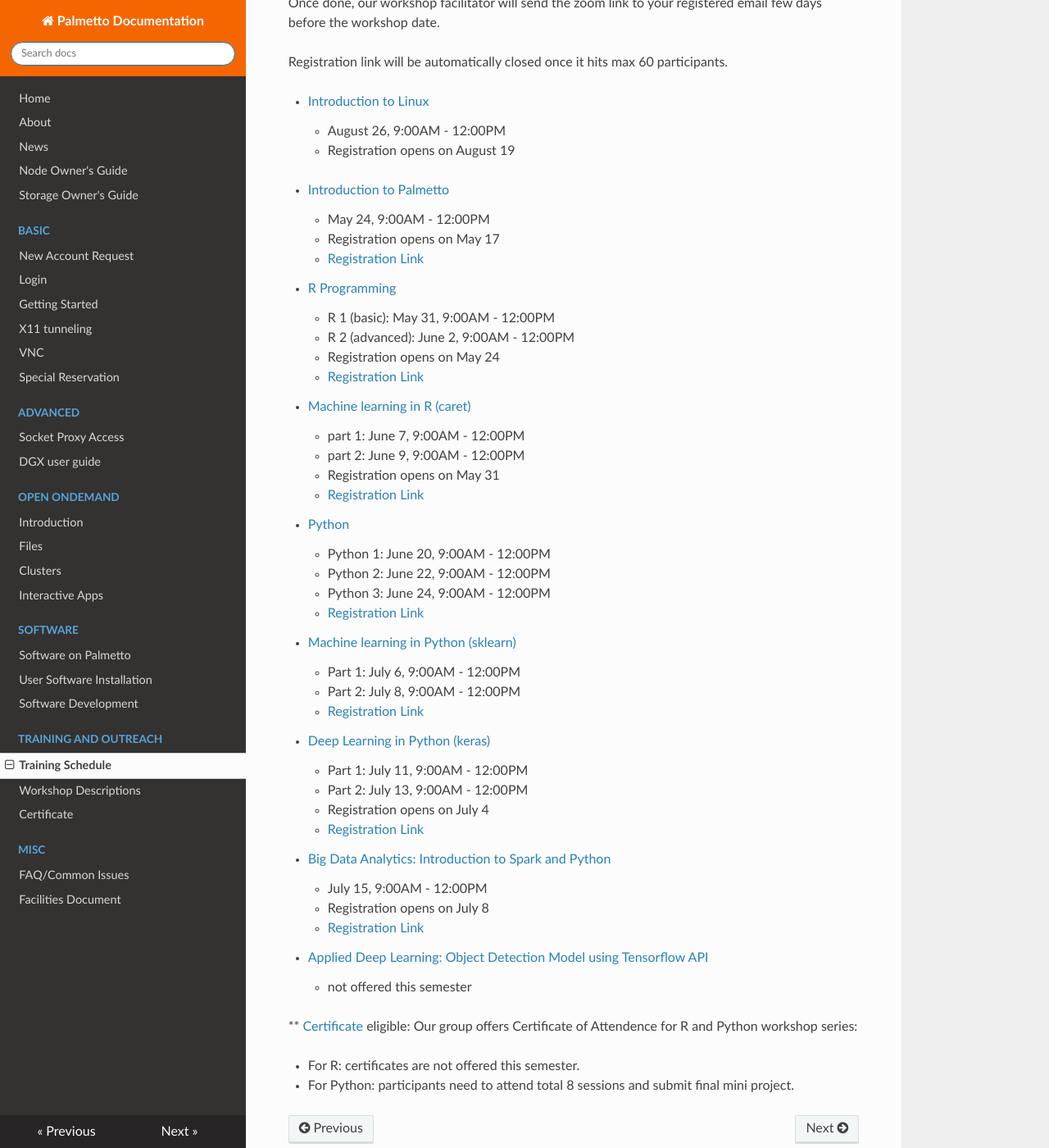
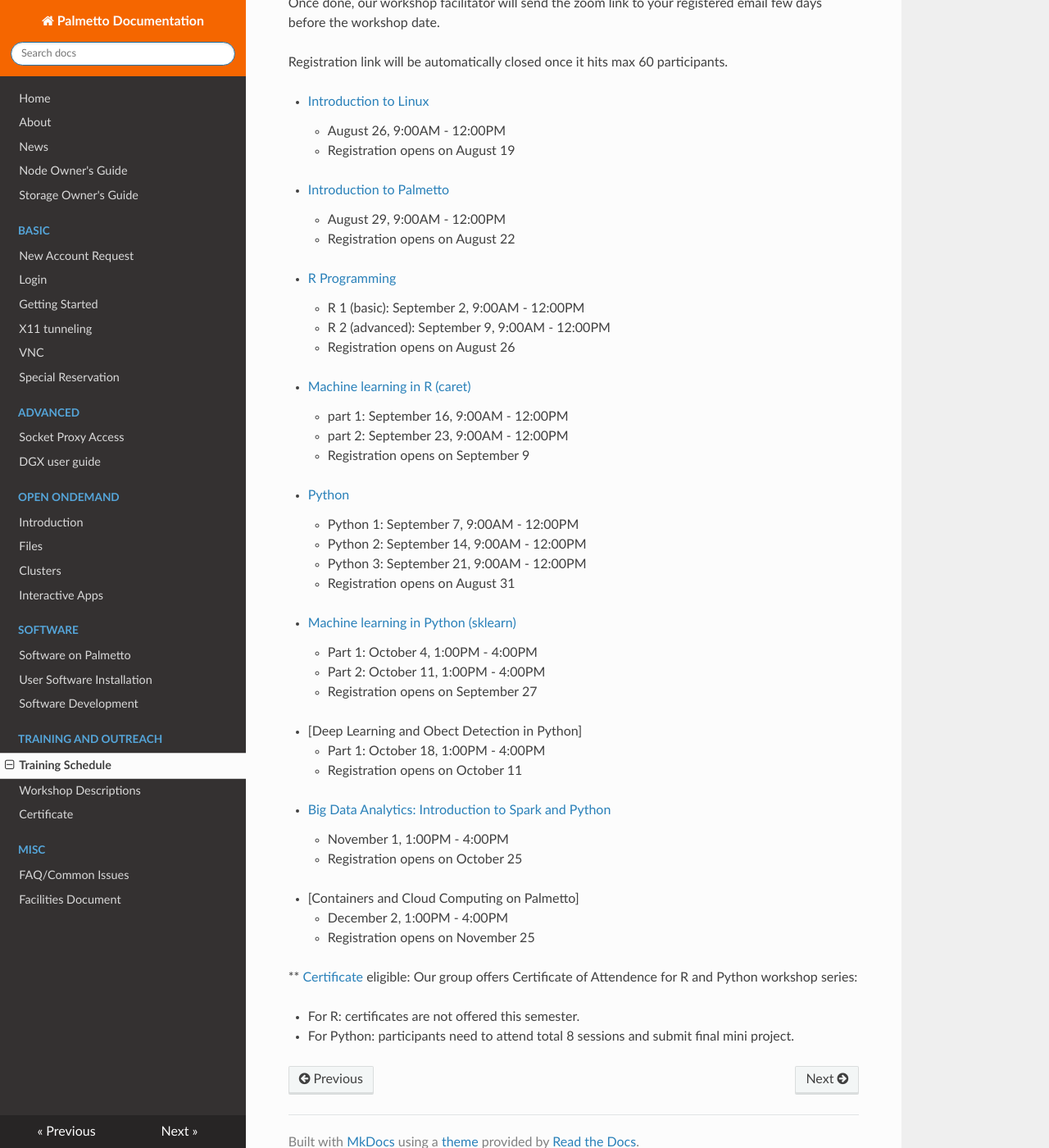
Before and after one commit to clemsonciti/palmetto-documentation, an MkDocs documentation site: the page built from docs/training/schedule.md, in a window 1280 px wide and 1400 px high, scrolled down 331 px. Shown: the whole window at 82% size. Built offline with MkDocs 1.6.1, drawn with Linux system fonts in a browser that asks for light colours; nearby versions of some CDN libraries.

Commit message:
Update schedule.md

```diff
--- a/docs/training/schedule.md
+++ b/docs/training/schedule.md
@@ -16,52 +16,53 @@ Registration link will be automatically closed once it hits max 60 participants.
 <!---    - [Registration Link](https://forms.gle/spedAFRaUch5qKty8) -->
 
 - [Introduction to Palmetto](workshop.md#introduction-to-research-computing-on-palmetto-cluster)
-    - May 24, 9:00AM - 12:00PM
-    - Registration opens on May 17
-    - [Registration Link](https://forms.gle/dVbeTSXAx81aWeTt6)
+    - August 29, 9:00AM - 12:00PM
+    - Registration opens on August 22
+<!---    - [Registration Link](https://forms.gle/dVbeTSXAx81aWeTt6) -->
 
 - [R Programming](workshop.md#introduction-to-data-science-using-r)
-    - R 1 (basic): May 31, 9:00AM - 12:00PM
-    - R 2 (advanced): June 2, 9:00AM - 12:00PM
-    - Registration opens on May 24
-    - [Registration Link](https://forms.gle/yRtiQ97X167EqCvd9)
+    - R 1 (basic): September 2, 9:00AM - 12:00PM
+    - R 2 (advanced): September 9, 9:00AM - 12:00PM
+    - Registration opens on August 26
+<!---    - [Registration Link](https://forms.gle/yRtiQ97X167EqCvd9) -->
 
 
 - [Machine learning in R (caret)](workshop.md#machine-learning-in-r)
-    - part 1: June 7, 9:00AM - 12:00PM
-    - part 2: June 9, 9:00AM - 12:00PM
-    - Registration opens on May 31
-    - [Registration Link](https://forms.gle/tv1zoVeJdAMMQ7rF8)
+    - part 1: September 16, 9:00AM - 12:00PM
+    - part 2: September 23, 9:00AM - 12:00PM
+    - Registration opens on September 9
+<!---    - [Registration Link](https://forms.gle/tv1zoVeJdAMMQ7rF8) -->
 
  - [Python](workshop.md#introduction-to-programming-in-python)
-    - Python 1: June 20, 9:00AM - 12:00PM
-    - Python 2: June 22, 9:00AM - 12:00PM
-    - Python 3: June 24, 9:00AM - 12:00PM
-    - [Registration Link](https://forms.gle/wZC6iPPXZWdrsMQf6)
-    <!--- - [Registration Link](https://forms.gle/XwSrTH2oh1zc27ys7) -->
+    - Python 1: September 7, 9:00AM - 12:00PM
+    - Python 2: September 14, 9:00AM - 12:00PM
+    - Python 3: September 21, 9:00AM - 12:00PM
+    - Registration opens on August 31
+<!--- - [Registration Link](https://forms.gle/XwSrTH2oh1zc27ys7) -->
 
 
 - [Machine learning in Python (sklearn)](workshop.md#machine-learning-in-python)
-    - Part 1: July 6, 9:00AM - 12:00PM
-    - Part 2: July 8, 9:00AM - 12:00PM
-    - [Registration Link](https://forms.gle/EugSmVTWouwznjjv7)
+    - Part 1: October 4, 1:00PM - 4:00PM
+    - Part 2: October 11, 1:00PM - 4:00PM
+    - Registration opens on September 27
+<!---    - [Registration Link](https://forms.gle/EugSmVTWouwznjjv7) -->
 
 
-- [Deep Learning in Python (keras)](workshop.md#deep-learning-in-python)
-    - Part 1: July 11, 9:00AM - 12:00PM
-    - Part 2: July 13, 9:00AM - 12:00PM
-    - Registration opens on July 4
-    - [Registration Link](https://forms.gle/RwQ1cST5s6h6iBEQ8)
+- [Deep Learning and Obect Detection in Python]
+    - Part 1: October 18, 1:00PM - 4:00PM
+    - Registration opens on October 11
+<!---    - [Registration Link](https://forms.gle/RwQ1cST5s6h6iBEQ8) -->
 
 
 - [Big Data Analytics: Introduction to Spark and Python](workshop.md#introduction-to-big-data-analytics-using-sparkpython)
-    - July 15, 9:00AM - 12:00PM
-    - Registration opens on July 8
-    - [Registration Link](https://forms.gle/s9ChjiF2wX8k71G28)
+    - November 1, 1:00PM - 4:00PM
+    - Registration opens on October 25
+<!---    - [Registration Link](https://forms.gle/s9ChjiF2wX8k71G28) -->
 
+- [Containers and Cloud Computing on Palmetto]
+    - December 2, 1:00PM - 4:00PM
+    - Registration opens on November 25
 
-- [Applied Deep Learning: Object Detection Model using Tensorflow API](workshop.md#introduction-to-applied-deep-learning-object-detection-model-using-tensorflow-api)
-    - not offered this semester
 
 
 ** [Certificate](https://www.palmetto.clemson.edu/palmetto/training/certificates/) eligible:
```
